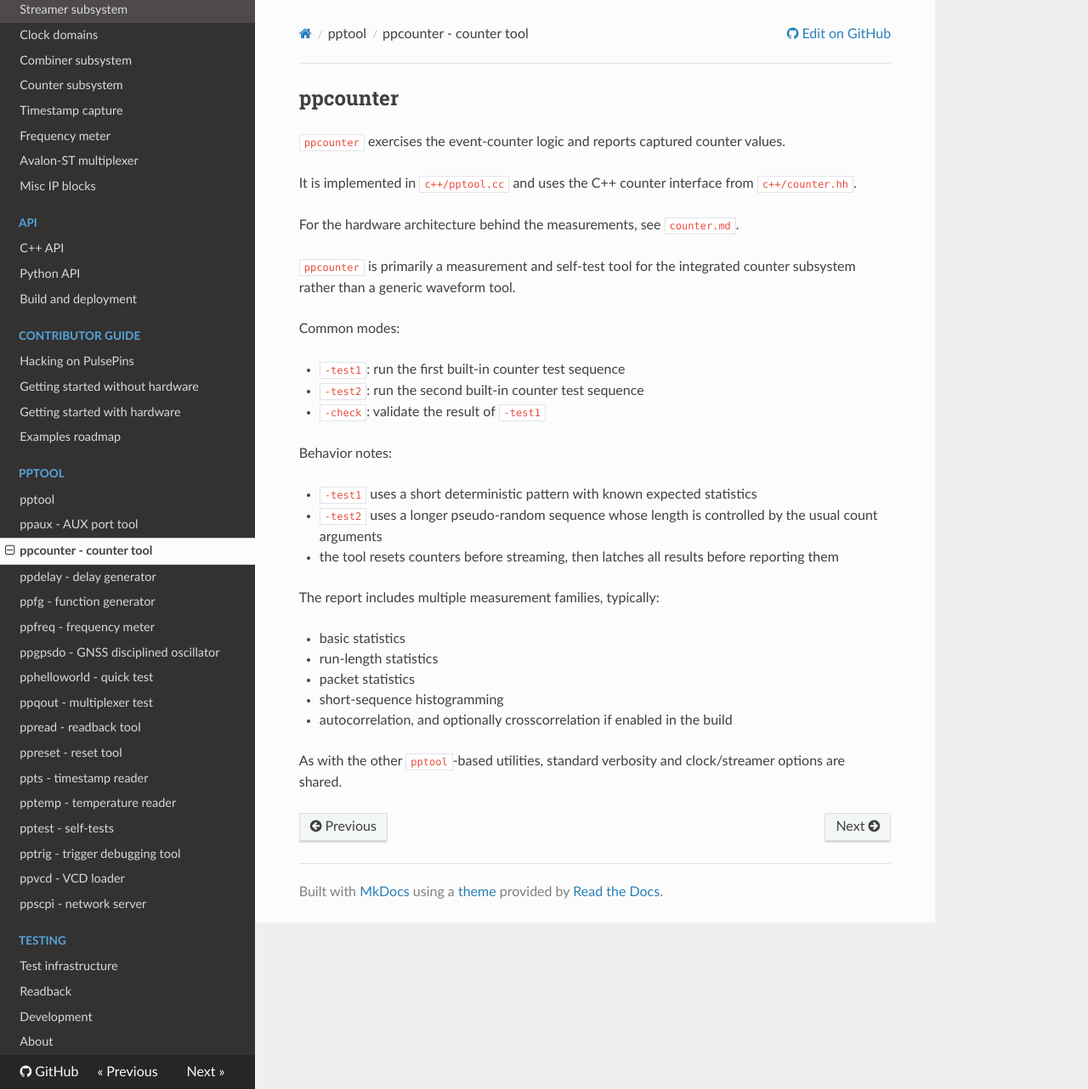
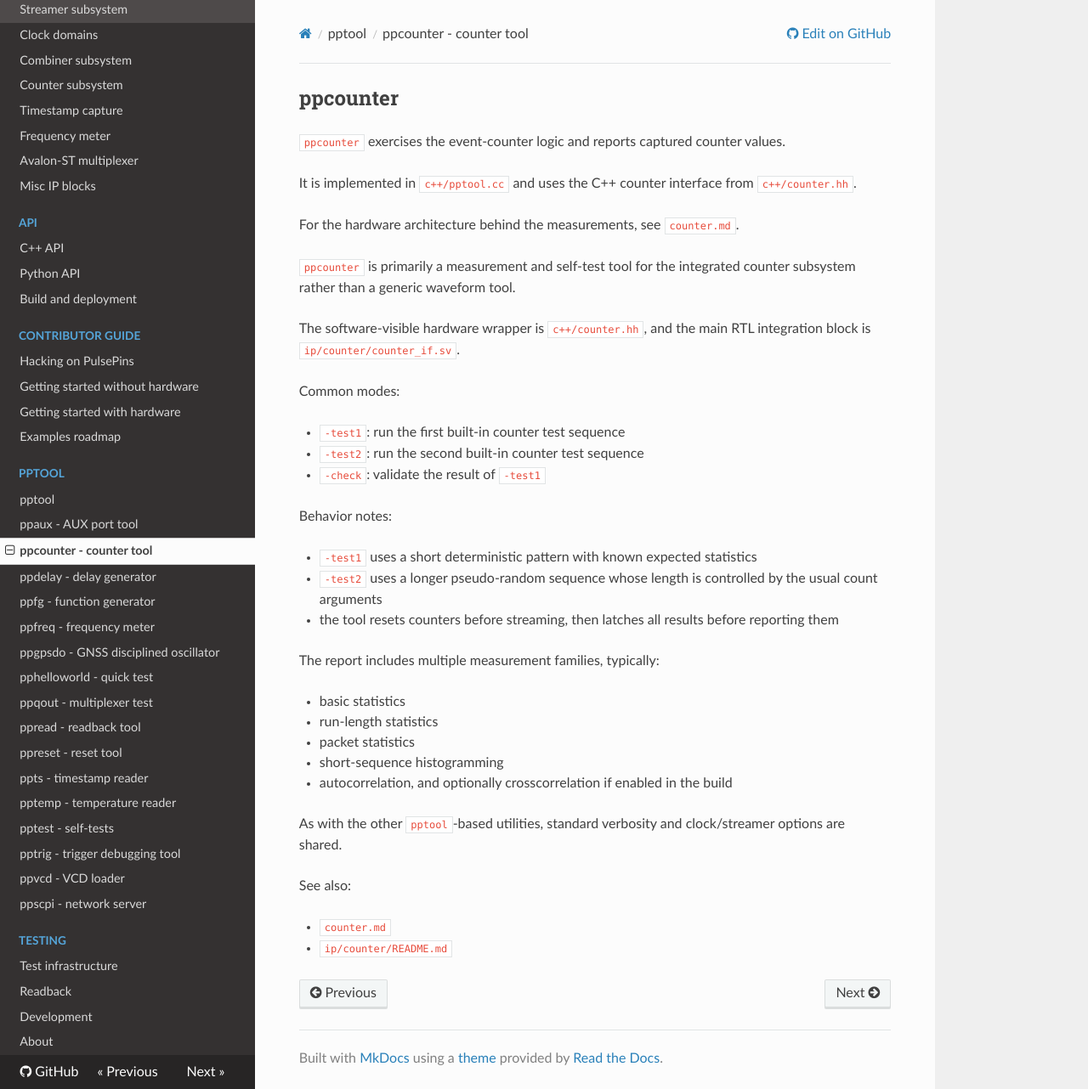
Before and after one commit to rokzitko/PulsePins, an MkDocs documentation site: the page built from docs/docs/ppcounter.md, in a window 1280 px wide and 1282 px high. Shown: the whole window at 85% size. Built offline with MkDocs 1.6.1, drawn with Linux system fonts in a browser that asks for light colours; nearby versions of some CDN libraries.

Commit message:
document counter subsystem architecture

```diff
--- a/docs/docs/ppcounter.md
+++ b/docs/docs/ppcounter.md
@@ -7,6 +7,8 @@ It is implemented in `c++/pptool.cc` and uses the C++ counter interface from `c+
 For the hardware architecture behind the measurements, see `counter.md`.
 
 `ppcounter` is primarily a measurement and self-test tool for the integrated counter subsystem rather than a generic waveform tool.
+
+The software-visible hardware wrapper is `c++/counter.hh`, and the main RTL integration block is `ip/counter/counter_if.sv`.
 
 Common modes:
 
@@ -29,3 +31,8 @@ The report includes multiple measurement families, typically:
 * autocorrelation, and optionally crosscorrelation if enabled in the build
 
 As with the other `pptool`-based utilities, standard verbosity and clock/streamer options are shared.
+
+See also:
+
+* `counter.md`
+* `ip/counter/README.md`
```
Also changed, not shown: docs/docs/counter.md (+12 -0 lines), ip/counter/README.md (added), 5 other files.
